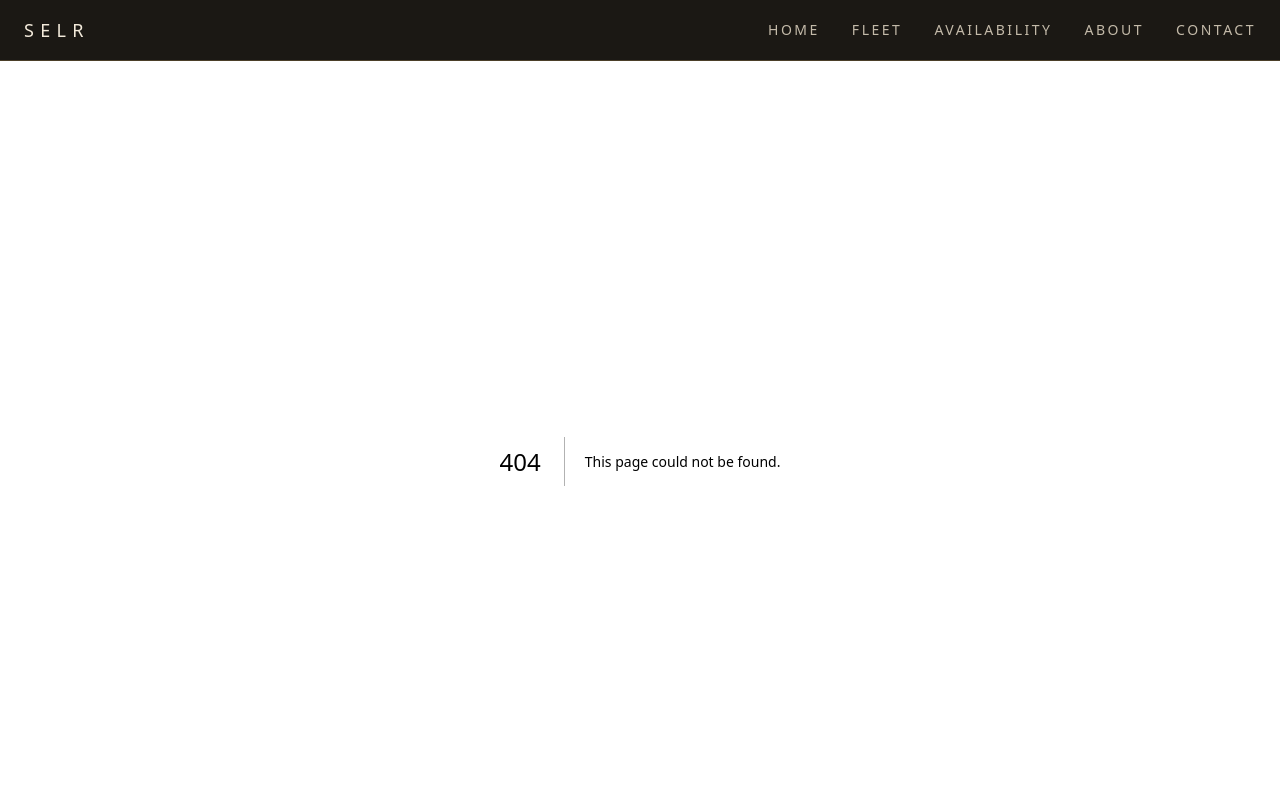
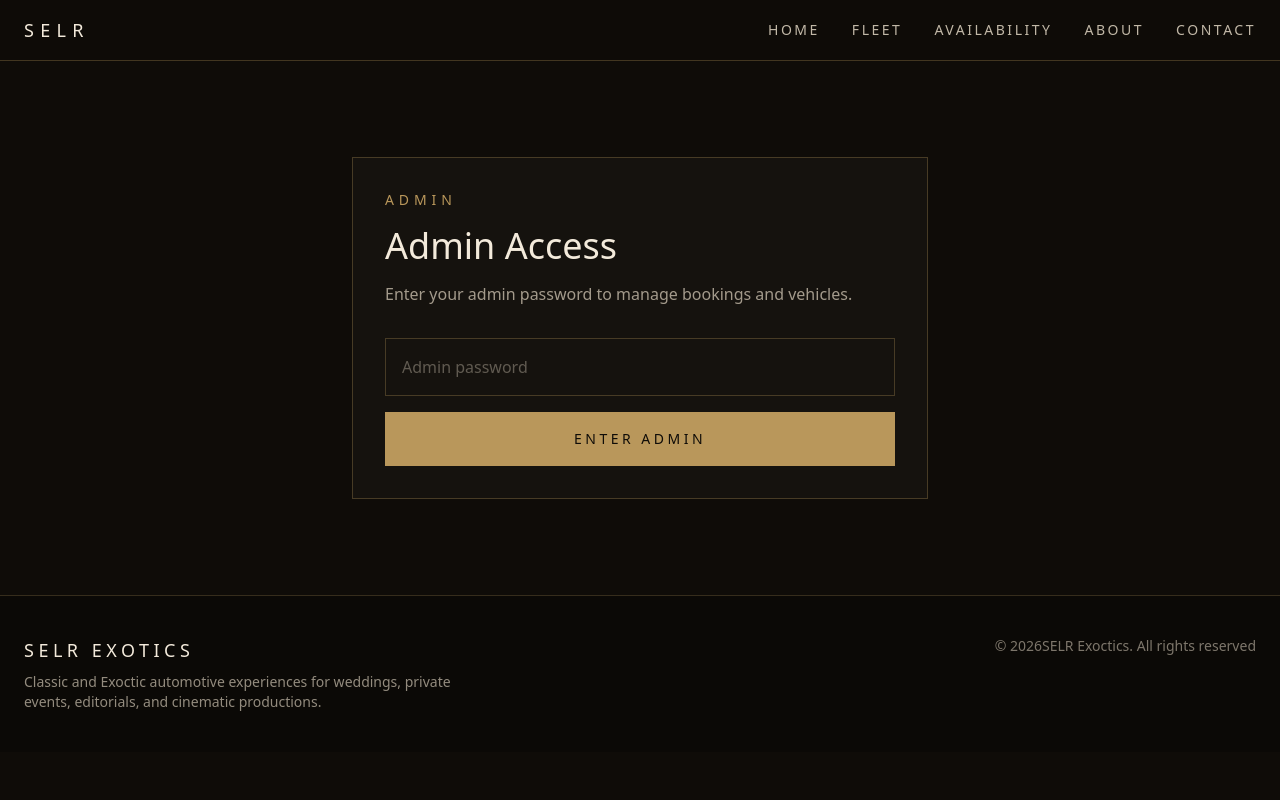
Before and after one commit to ejixxer999/selr-exoctics-site, a Next.js app: page /admin in a window 1280 px wide. Before the commit this address had no page. Shown: the top 800 px of the page. Built offline with nearby package versions, Linux system fonts and the light colour scheme; no server answers.

Commit message:
admin dashboard

```diff
--- /dev/null
+++ b/app/admin/actions.ts
@@ -0,0 +1,32 @@
+'use server'
+
+import { cookies } from 'next/headers';
+import { redirect } from 'next/navigation';
+
+export async function adminLogin(formData: FormData) {
+  const password = String(formData.get('password') || '');
+
+  if (password !== process.env.ADMIN_PASSWORD) {
+    redirect('/admin?error=incorrect');
+  }
+
+  const cookieStore = await cookies();
+
+  cookieStore.set('selr_admin_session', process.env.ADMIN_SESSION_SECRET || '', {
+    httpOnly: true,
+    secure: true,
+    sameSite: 'strict',
+    path: '/',
+    maxAge: 60 * 60 * 8,
+  });
+
+  redirect('/admin');
+}
+
+export async function adminLogout() {
+  const cookieStore = await cookies();
+
+  cookieStore.delete('selr_admin_session');
+
+  redirect('/admin');
+}
--- /dev/null
+++ b/app/admin/page.tsx
@@ -0,0 +1,106 @@
+import Link from 'next/link';
+import { cookies } from 'next/headers';
+import { adminLogin, adminLogout } from './actions';
+
+interface AdminPageProps {
+  searchParams: Promise<{
+    error?: string;
+  }>;
+}
+
+export default async function AdminPage({ searchParams }: AdminPageProps) {
+  const params = await searchParams;
+  const cookieStore = await cookies();
+
+  const isAdmin =
+    cookieStore.get('selr_admin_session')?.value ===
+    process.env.ADMIN_SESSION_SECRET;
+
+  if (!isAdmin) {
+    return (
+      <section className="px-4 py-16 md:px-6 md:py-24">
+        <div className="mx-auto max-w-xl border border-[#b9975b]/30 bg-[#15120e] p-8">
+          <p className="text-sm uppercase tracking-[0.35em] text-[#b9975b]">
+            Admin
+          </p>
+
+          <h1 className="mt-4 text-4xl font-light text-[#f3eadb]">
+            Admin Access
+          </h1>
+
+          <p className="mt-4 text-[#efe3cf]/65">
+            Enter your admin password to manage bookings and vehicles.
+          </p>
+
+          {params.error === 'incorrect' && (
+            <p className="mt-4 border border-red-500/40 bg-red-950/30 p-4 text-sm text-red-200">
+              Password incorrect. Please try again.
+            </p>
+          )}
+
+          <form action={adminLogin} className="mt-8">
+            <input
+              name="password"
+              type="password"
+              placeholder="Admin password"
+              className="w-full border border-[#b9975b]/30 bg-transparent px-4 py-4 text-[#f3eadb] outline-none placeholder:text-[#efe3cf]/35 focus:border-[#b9975b]"
+            />
+
+            <button
+              type="submit"
+              className="mt-4 w-full border border-[#b9975b] bg-[#b9975b] px-8 py-4 text-sm uppercase tracking-[0.25em] text-[#0f0c08] transition hover:bg-transparent hover:text-[#b9975b]"
+            >
+              Enter Admin
+            </button>
+          </form>
+        </div>
+      </section>
+    );
+  }
+
+  return (
+    <section className="px-4 py-16 md:px-6 md:py-24">
+      <div className="mx-auto max-w-4xl">
+        <p className="text-sm uppercase tracking-[0.35em] text-[#b9975b]">
+          Admin
+        </p>
+
+        <h1 className="mt-5 text-4xl font-light tracking-wide text-[#f3eadb] md:text-5xl">
+          Admin Dashboard
+        </h1>
+
+        <div className="mt-10 grid gap-5 md:grid-cols-2">
+          <Link
+            href="/admin/bookings"
+            className="border border-[#b9975b]/30 bg-[#15120e] p-6 transition hover:border-[#b9975b]"
+          >
+            <h2 className="text-2xl font-light text-[#f3eadb]">
+              Manage Bookings
+            </h2>
+            <p className="mt-3 text-[#efe3cf]/60">
+              Approve, decline, cancel, and archive requests.
+            </p>
+          </Link>
+
+          <Link
+            href="/admin/vehicles/new"
+            className="border border-[#b9975b]/30 bg-[#15120e] p-6 transition hover:border-[#b9975b]"
+          >
+            <h2 className="text-2xl font-light text-[#f3eadb]">
+              Add Vehicle
+            </h2>
+            <p className="mt-3 text-[#efe3cf]/60">
+              Add your cars or partner-owned vehicles.
+            </p>
+          </Link>
+        </div>
+
+        <form action={adminLogout} className="mt-8">
+          <button className="border border-[#efe3cf]/30 px-6 py-3 text-sm uppercase tracking-[0.2em] text-[#efe3cf]/60">
+            Log Out
+          </button>
+        </form>
+      </div>
+    </section>
+  );
+}
```
